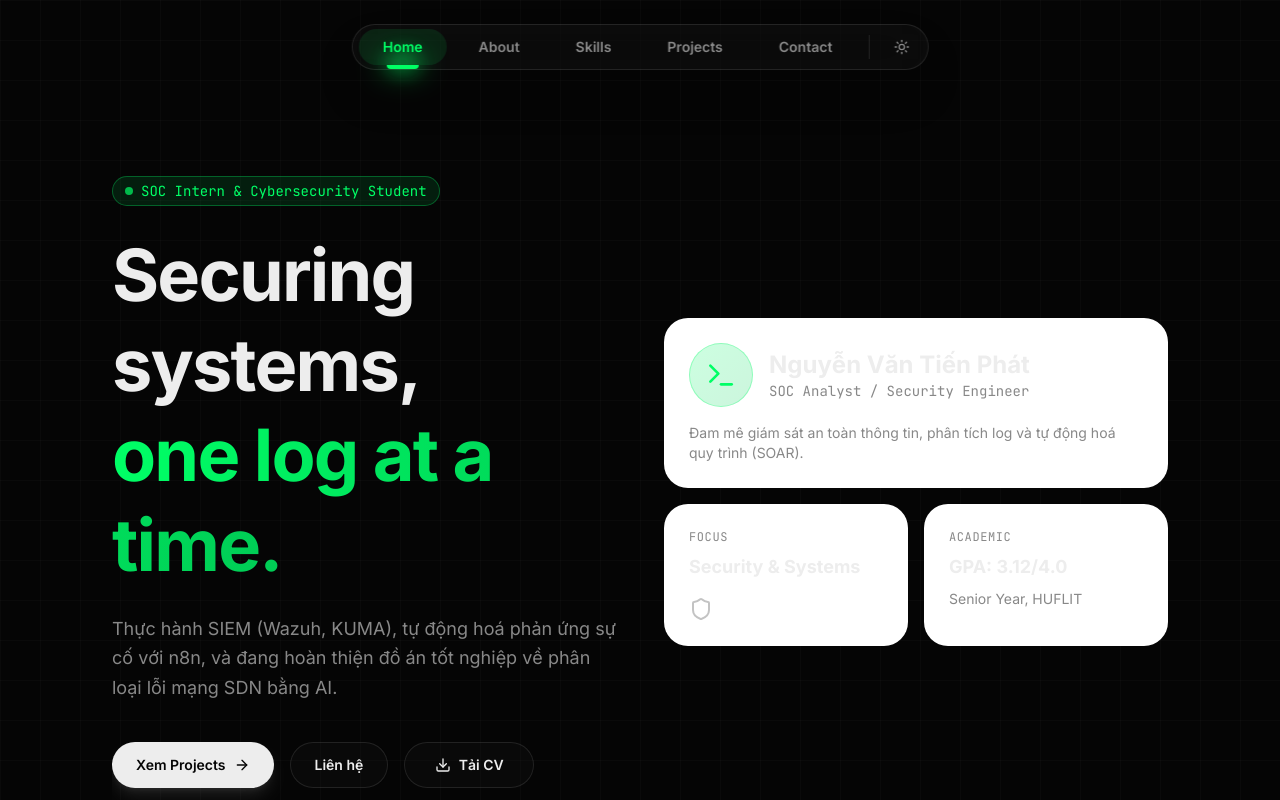
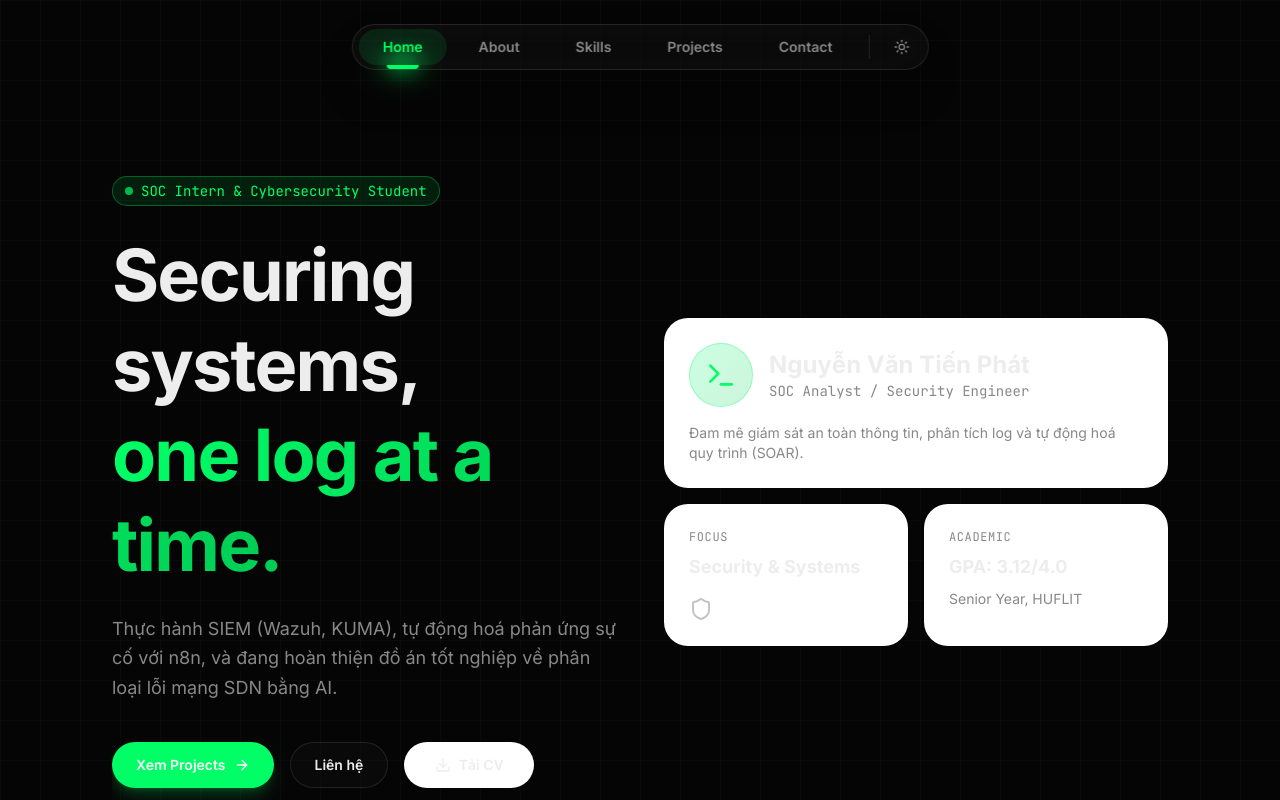
Before and after one commit to TienPhat2310/portfolio-, a Next.js app: page / in a window 1280 px wide. Shown: the top 800 px of the page. Built offline with nearby package versions, Linux system fonts and the light colour scheme; no server answers.

Commit message:
Fix black button in light mode

```diff
--- a/src/components/DownloadButton.tsx
+++ b/src/components/DownloadButton.tsx
@@ -11,17 +11,50 @@ interface DownloadButtonProps {
 }
 
 export default function DownloadButton({ className = "", resumeUrl, fileName }: DownloadButtonProps) {
-  // Dummy comment to force a Vercel rebuild (trigger webhook)
+  const [isDownloading, setIsDownloading] = useState(false);
+  const [downloaded, setDownloaded] = useState(false);
+
+  const handleDownload = async () => {
+    if (isDownloading) return;
+    setIsDownloading(true);
+    try {
+      const response = await fetch(resumeUrl);
+      const blob = await response.blob();
+      const url = window.URL.createObjectURL(blob);
+      const link = document.createElement("a");
+      link.href = url;
+      link.download = fileName;
+      document.body.appendChild(link);
+      link.click();
+      document.body.removeChild(link);
+      window.URL.revokeObjectURL(url);
+      setDownloaded(true);
+      setTimeout(() => setDownloaded(false), 3000);
+    } catch (error) {
+      console.error("Download failed:", error);
+      // Fallback
+      window.open(resumeUrl, "_blank");
+    } finally {
+      setIsDownloading(false);
+    }
+  };
+
   return (
-    <a
-      href={resumeUrl}
-      download={fileName}
-      className={`rounded-full border border-border bg-surface/40 backdrop-blur-3xl px-6 py-3 text-sm font-semibold hover:border-accent/30 hover:shadow-lg transition-all flex items-center justify-center gap-2 group relative overflow-hidden select-none cursor-pointer min-w-[130px] hover:scale-105 active:scale-95 duration-200 ${className}`}
+    <button
+      onClick={handleDownload}
+      disabled={isDownloading}
+      className={`rounded-full border border-border bg-white dark:bg-surface/40 backdrop-blur-3xl px-6 py-3 text-sm font-semibold hover:border-accent/30 hover:shadow-lg transition-all flex items-center justify-center gap-2 group relative overflow-hidden select-none cursor-pointer min-w-[130px] hover:scale-105 active:scale-95 duration-200 disabled:opacity-70 disabled:cursor-not-allowed ${className}`}
     >
       <span className="relative z-10 flex items-center gap-2">
-        <Download className="w-4 h-4 group-hover:text-accent transition-colors" />
-        <span>Tải CV</span>
+        {isDownloading ? (
+          <Loader2 className="w-4 h-4 animate-spin text-accent" />
+        ) : downloaded ? (
+          <CheckCircle className="w-4 h-4 text-accent-warm" />
+        ) : (
+          <Download className="w-4 h-4 group-hover:text-accent transition-colors" />
+        )}
+        <span>{isDownloading ? "Đang tải..." : downloaded ? "Đã tải xong!" : "Tải CV"}</span>
       </span>
-    </a>
+    </button>
   );
 }
--- a/src/components/Hero.tsx
+++ b/src/components/Hero.tsx
@@ -74,7 +74,7 @@ export default function Hero() {
               whileHover={{ scale: 1.05 }}
               whileTap={{ scale: 0.95 }}
               href="#projects"
-              className="rounded-full bg-text px-6 py-3 text-sm font-semibold text-bg hover:opacity-90 transition-all shadow-lg shadow-white/10 flex items-center gap-2"
+              className="rounded-full bg-accent px-6 py-3 text-sm font-semibold text-white dark:text-black hover:opacity-90 transition-all shadow-lg shadow-accent/20 flex items-center gap-2"
             >
               Xem Projects <ArrowRight className="w-4 h-4" />
             </motion.a>
```
